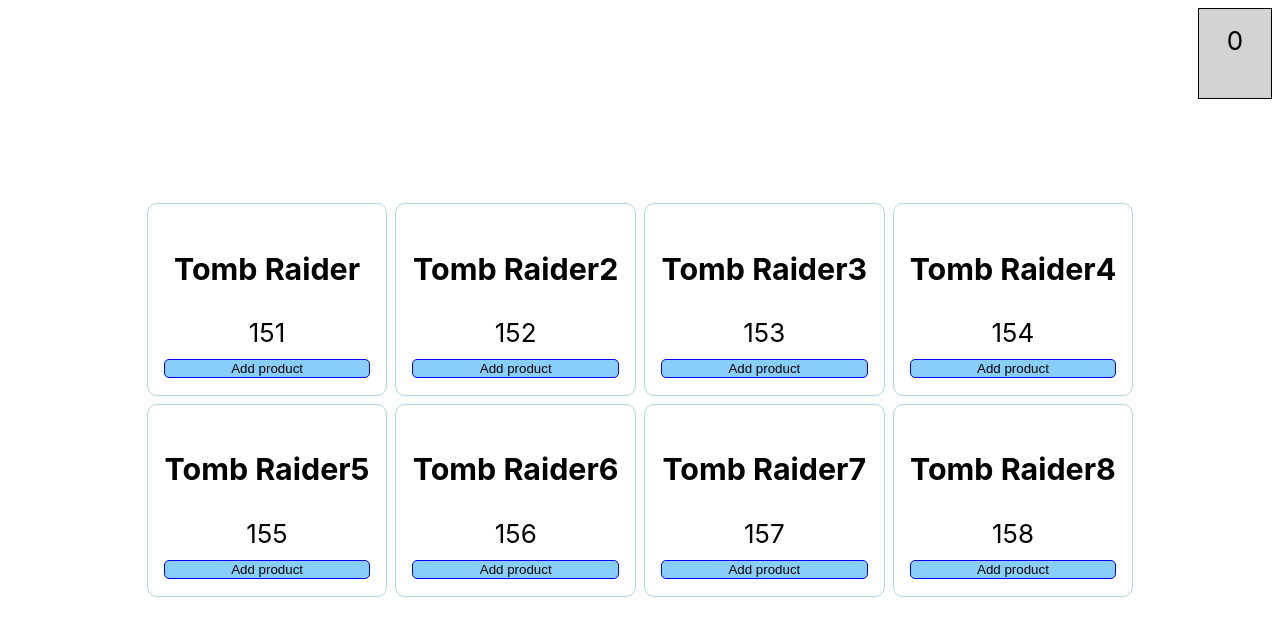
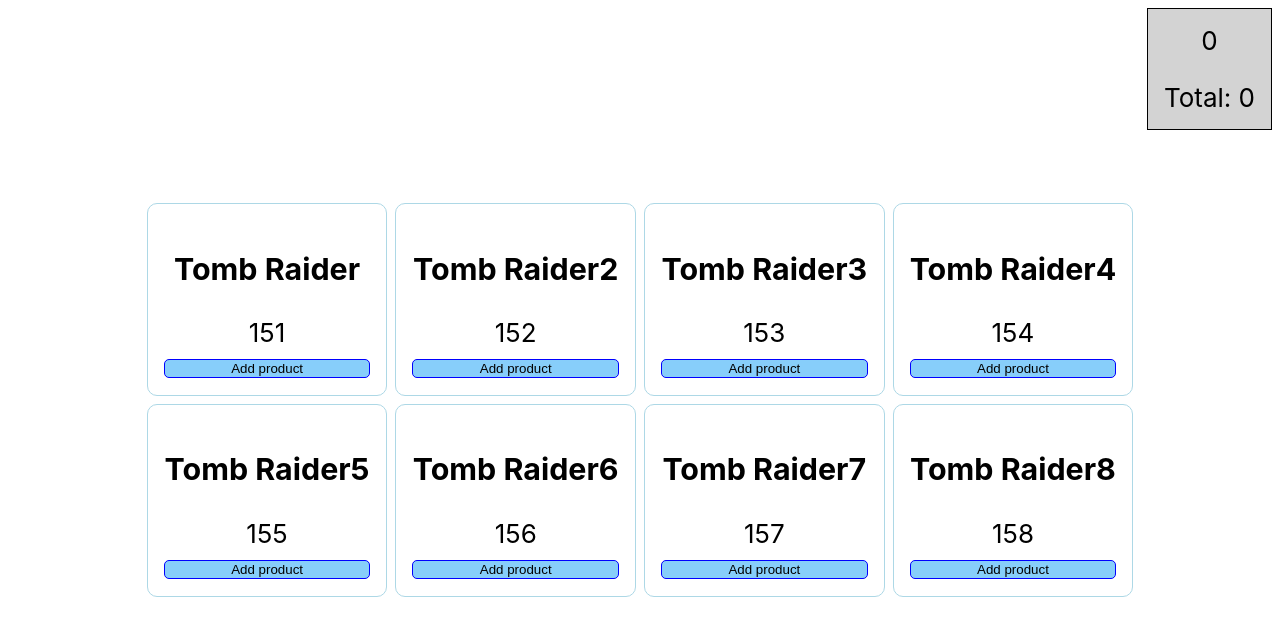
Before and after one commit to jabmat/redux-shop-mj, a React (Create React App) app: page / in a window 1280 px wide. Shown: the top 636 px of the page. Built offline with nearby package versions, Linux system fonts and the light colour scheme.

Commit message:
before bootstrap

```diff
--- a/src/features/cart/Cart.tsx
+++ b/src/features/cart/Cart.tsx
@@ -4,6 +4,9 @@ import {
 	selectItems,
 	selectItemsQuantity,
 	removeItem,
+	selectTotal,
+	descreaseQuantity,
+	increaseQuantity,
 } from './cartSlice';
 import './Cart.css';
 
@@ -12,6 +15,9 @@ export function Cart() {
 	// pobieranie ilości
 
 	const items: Item[] = useAppSelector(selectItems);
+
+	// ad. zad. 3.2 -
+	const total: number = useAppSelector(selectTotal);
 	// add zad. 2.4: (dodajemy dispatcher)
 	const dispatch = useAppDispatch();
 
@@ -39,11 +45,21 @@ export function Cart() {
 			<ul>
 				{items.map((item, index) => (
 					<li key={index}>
-						{item.name} {item.price} ({item.quantity})
+						{item.name} {item.price}
+						<button onClick={() => dispatch(descreaseQuantity(item.id))}>
+							-
+						</button>
+						({item.quantity})
+						<button onClick={() => dispatch(increaseQuantity(item.id))}>
+							+
+						</button>
 						{renderRemoveButton(item.id)}
 					</li>
 				))}
 			</ul>
+
+			{/* ad. 3.2 */}
+			<div>Total: {total}</div>
 		</div>
 	);
 }
--- a/src/features/cart/cartSlice.ts
+++ b/src/features/cart/cartSlice.ts
@@ -23,6 +23,15 @@ export interface CartState {
 const initialState: CartState = {
 	items: [],
 };
+
+// ad. 3.3 - dodatkowo
+// tworzenie funkcji przyjmującej parametry
+// const remove = (items: Item[], id: string) => {
+// 	// np
+// 	items = items.filter((i) => i.id !== id);
+// };
+// i wtedy wywołujemy remove
+
 
 // dodajemy produkt, tworzymy kawałek stanu:
 export const cartSlice = createSlice({
@@ -58,6 +67,30 @@ export const cartSlice = createSlice({
 
 			state.items = itemsWithoutGivenItem;
 		},
+		// ad. 3.3
+		increaseQuantity: (state, action: PayloadAction<string>) => {
+			const id = action.payload;
+
+			const item = state.items.find((i) => i.id === id);
+
+			if (item) {
+				item.quantity++;
+			}
+		},
+		// ad. 3.3
+		descreaseQuantity: (state, action: PayloadAction<string>) => {
+			const id = action.payload;
+
+			const item = state.items.find((i) => i.id === id);
+
+			if (item) {
+				if (item.quantity > 1) {
+					item.quantity--;
+				} else {
+					state.items.filter((i) => i.id !== id);
+				}
+			}
+		},
 	},
 });
 
@@ -70,7 +103,7 @@ export const cartSlice = createSlice({
 
 // export przy użyciu .actions
 // (dodano removeItem)
-export const { addItem, removeItem } = cartSlice.actions;
+export const { addItem, removeItem, increaseQuantity, descreaseQuantity } = cartSlice.actions;
 // alternatywnie, ale dłużej
 // export const addItem = cartSlice.actions.addItem;
 // export const removeItem = cartSlice.actions.removeItem;
@@ -80,10 +113,50 @@ export const selectItemsQuantity = (state: RootState) => {
 	// uwaga zwrócić uwagę na store.ts! oraz export w this pliku
 	// pobieramy aktualną ilość elementów (czyli długość)
 
+	// zad. 3.1
+	// wyłączamy total jak korzystamy z reduce
+	// let total = 0;
+
+	// Junior Level
+	// for (let i = 0; i < state.cart.items.length; i++) {
+	//     // wyciągamy quantity i dodajemy do sumy
+	//     total += state.cart.items[i].quantity;
+	// }
+
+	// wersja z for each Junior+ Level
+	// state.cart.items.forEach(item => {
+	//     total = + item.quantity;
+	// })
+
+	// funkcja reduce (szybsza od for each) Medium Level
+	// jeżeli tablica wygląda tak [ {quantity: 2}, { quantity: 3}]
+	const total = state.cart.items.reduce((acc, item) => {
+		acc += item.quantity;
+		return acc; // (1 iteracja) acc = 0 => 2; (2) 2 => 2+3=5
+	}, 0); // acc = 0;
+
 	// zad. 2.6
 	// zmodyfikuj selector:
-	return state.cart.items.length;
+	// modyfikacja zad. 3.1
+	// return state.cart.items.length;
+	return total;
 };
+
+// zad. 3.2 Utwórz selektor który zwróci całkowitą sumę koszyka
+// tworzymy selektor, podsumowujemy koszyk i wyświetlamy w komponencie koszyk
+export const selectTotal = (state: RootState) => {
+	let total = 0;
+	state.cart.items.forEach((item) => {
+		total += item.price * item.quantity;
+	});
+
+	return total;
+};
+
+// zad. 3.3
+// Utwórz dwie akcję w cartSlice, które kolejno usuną jedną sztuke produktu z koszyka lub dodadzą
+// W przypadku gdy ilość = 1 , produkt powinien byc usunięty całkowicie
+// Dodaj w produkcie Cart dwa przyciski które wykonają powyższe akcje
 
 // nowy Selektor do zadania
 export const selectItems = (state: RootState) => {
```
